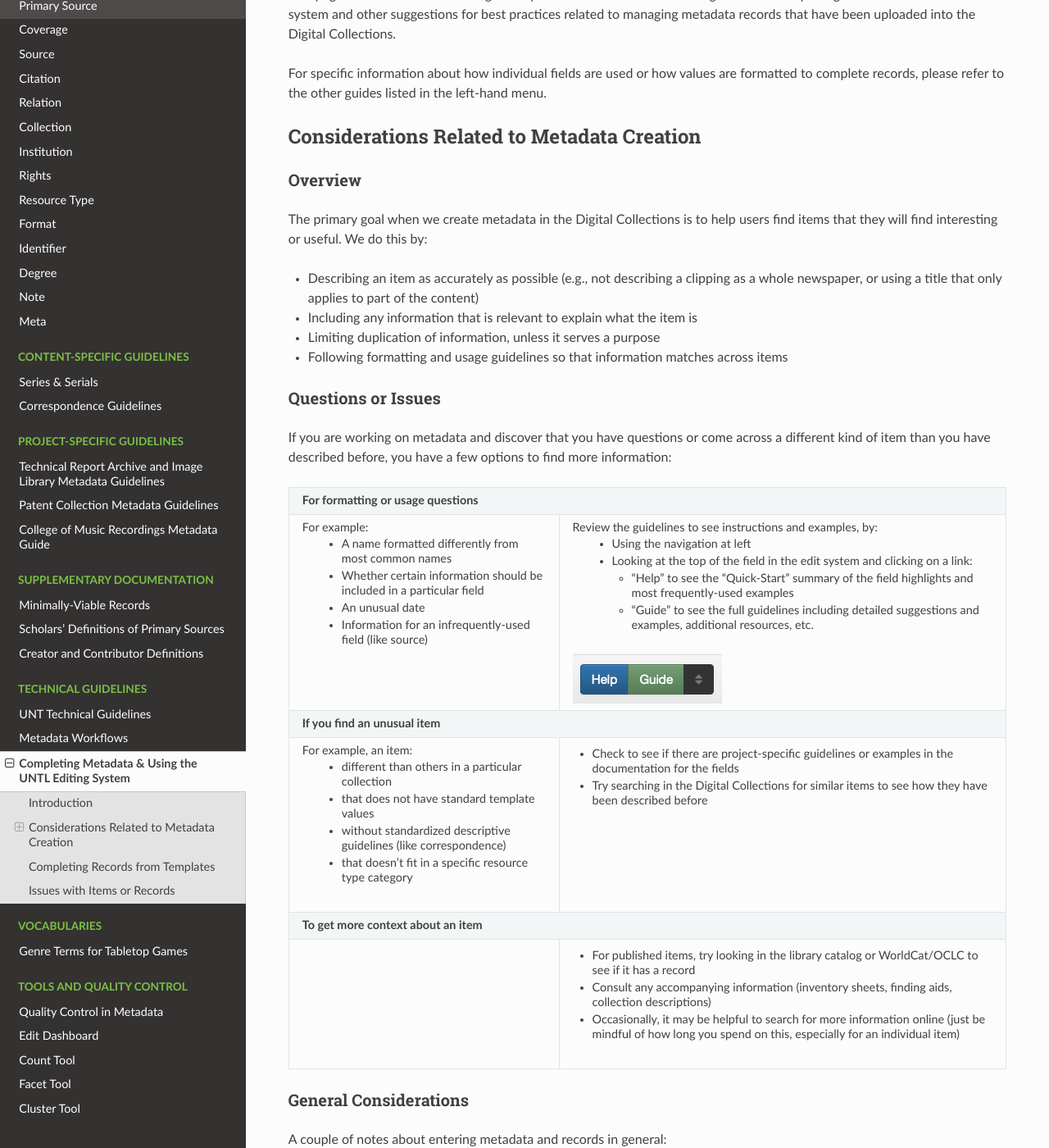
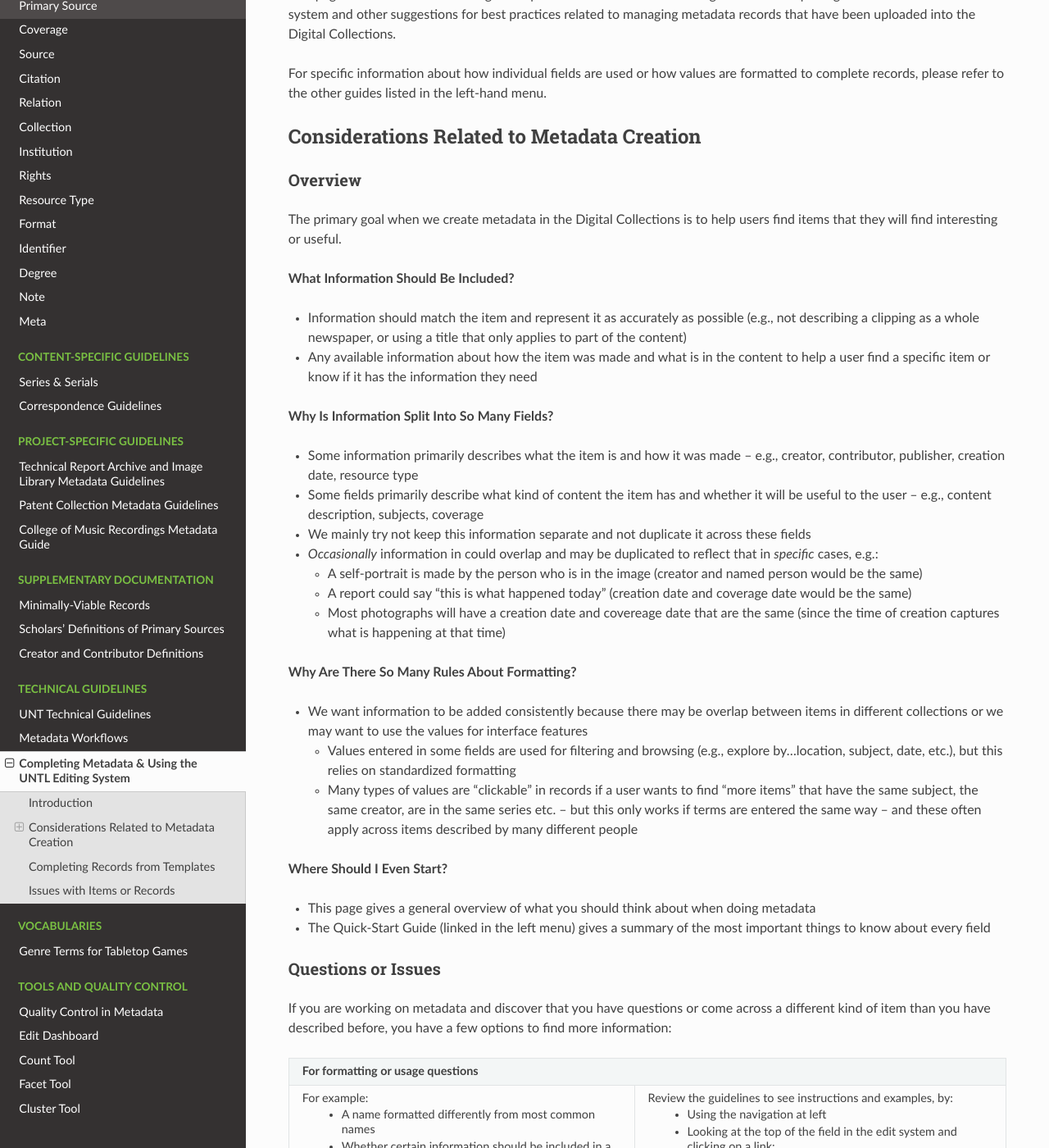
Before and after one commit to unt-libraries/untl-metadata-documentation, a Sphinx documentation site: the page built from docs/technical/completing-records.rst, in a window 1280 px wide and 1400 px high, scrolled down 234 px. Shown: the whole window at 82% size. Built offline with Sphinx 7.4.7 and the Read the Docs theme 3.1.0, drawn with Linux system fonts in a browser that asks for light colours; some of the changed text lies outside the part shown.

Commit message:
Update technical pages

```diff
--- a/docs/technical/completing-records.rst
+++ b/docs/technical/completing-records.rst
@@ -22,12 +22,35 @@ Overview
 ========
 
 The primary goal when we create metadata in the Digital Collections is to help users find items that they will find interesting or useful.
-We do this by:
 
-* Describing an item as accurately as possible (e.g., not describing a clipping as a whole newspaper, or using a title that only applies to part of the content)
-* Including any information that is relevant to explain what the item is
-* Limiting duplication of information, unless it serves a purpose
-* Following formatting and usage guidelines so that information matches across items
+**What Information Should Be Included?**
+
+-   Information should match the item and represent it as accurately as possible (e.g., not describing a clipping as a whole newspaper, or using a title that only applies to part of the content)
+-   Any available information about how the item was made and what is in the content to help a user find a specific item or know if it has the information they need
+
+**Why Is Information Split Into So Many Fields?**
+
+-   Some information primarily describes what the item is and how it was made -- e.g., creator, contributor, publisher, creation date, resource type
+-   Some fields primarily describe what kind of content the item has and whether it will be useful to the user -- e.g., content description, subjects, coverage
+-   We mainly try not keep this information separate and not duplicate it across these fields
+-   *Occasionally* information in could overlap and may be duplicated to reflect that in *specific* cases, e.g.:
+
+    -   A self-portrait is made by the person who is in the image (creator and named person would be the same)
+    -   A report could say "this is what happened today" (creation date and coverage date would be the same)
+    -   Most photographs will have a creation date and covereage date that are the same (since the time of creation captures what is happening at that time)
+
+**Why Are There So Many Rules About Formatting?**
+
+-   We want information to be added consistently because there may be overlap between items in different collections or we may want to use the values for interface features
+
+    -   Values entered in some fields are used for filtering and browsing (e.g., explore by...location, subject, date, etc.), but this relies on standardized formatting
+    -   Many types of values are "clickable" in records if a user wants to find "more items" that have the same subject, the same creator, are in the same series etc. --
+        but this only works if terms are entered the same way -- and these often apply across items described by many different people
+
+**Where Should I Even Start?**
+
+-   This page gives a general overview of what you should think about when doing metadata
+-   The Quick-Start Guide (linked in the left menu) gives a summary of the most important things to know about every field
 
 
 Questions or Issues
@@ -44,9 +67,9 @@ If you are working on metadata and discover that you have questions or come acro
 | - Whether certain information should be included in a particular field            | - Using the navigation at left                     |
 | - An unusual date                                                                 | - Looking at the top of the field in the edit      |
 | - Information for an infrequently-used field (like source)                        |   system and clicking on a link:                   |
-|                                                                                   |                                                    |
-|                                                                                   |   - "Help" to see the "Quick-Start" summary of     |
-|                                                                                   |     the field highlights and most frequently-used  |
+| - A field that you aren't sure applies (like citation/publication title)          |                                                    |
+| - A qualifier that you haven't used before (like a creator role, such as          |   - "Help" to see the "Quick-Start" summary of     |
+|   "attributed name" that you want to verify before using)                         |     the field highlights and most frequently-used  |
 |                                                                                   |     examples                                       |
 |                                                                                   |   - "Guide" to see the full guidelines including   |
 |                                                                                   |     detailed suggestions and examples, additional  |
@@ -91,7 +114,7 @@ A couple of notes about entering metadata and records in general:
 Completing Records from Templates
 *********************************
 
-Most records are uploaded with at least some pre-filled values or placeholders and may also have notes or reminders.  The goal of these values is to save time so that editors don't have to enter the same value frequently (e.g., if all of the items in a collection have the same creator), to suggest options for greater consistency (e.g., subject values from controlled vocabularies that may apply), and to remind editors to check whether information applies to a specific item.
+Most records are uploaded with at least some pre-filled values or placeholders and may also have notes or reminders.  The goal of these values is to save time so that editors don't have to enter the same value frequently (e.g., if all of the items in a collection have the same creator) and placeholders are intended to: [1] highlight information that is required or expected for the record (e.g., titles or descriptions), [2] remind editors to check whether information applies to a specific item, especially for less-frequently-used fields (like source, which may apply to clippings), and [3] to suggest formatting or values for greater consistency (e.g., subject values from controlled vocabularies that may apply).
 
 
 
@@ -114,11 +137,16 @@ Some things to keep in mind:
 |                                                                                   |                                                    |
 |                                                                                   | | {x, #} p.  > > vii, 300 p.  (i.e., Roman numerals|
 |                                                                                   |   and pagination are likely)                       |
+|                                                                                   |                                                    |
+|                                                                                   | | Fiscal Year YYYY > >  Fiscal Year 1965  (for a   |
+|                                                                                   |   series title, the format must match other titles |
+|                                                                                   |   in the series, in this case it *requires* a      |
+|                                                                                   |   single year)                                     |
 +-----------------------------------------------------------------------------------+----------------------------------------------------+
 | - Some values may apply frequently, but not to every item in a collection; for example, we might include a creator name that applies to|
 |   90% of the records so that editors do not have to add it every time, but there are still a handful of records where the creator name |
-|   should be changed or removed.  This also applies to suggested subject values that should be removed or changed if they do not apply  |
-|   to the **specific item**.                                                                                                            |
+|   should be changed or removed.                                                                                                        |
+| - This also applies to suggested subject values that should be removed or changed if they do not apply to the **specific item**.       |
 +-----------------------------------------------------------------------------------+----------------------------------------------------+
 | - For certain collections, there may be additional notes included as placeholders |Examples of notes:                                  |
 |   to remind editors about special issues                                          |                                                    |
@@ -126,6 +154,15 @@ Some things to keep in mind:
 |                                                                                   |   that are already completed}}}                    |
 |                                                                                   |                                                    |
 |                                                                                   | | {{{add relevant subjects}}}                      |
++-----------------------------------------------------------------------------------+----------------------------------------------------+
+| - Some placeholders have notes to proved suggestions about how to enter           |Examples:                                           |
+|   information or where to find values                                             |                                                    |
+| - The notes should be deleted and values need to be verified, entered, or         | | "Issue #."  -- whole number issue                |
+|   removed                                                                         |                                                    |
+|                                                                                   | | Bowman, Inci A. {{{or name}}}                    |
+|                                                                                   |                                                    |
+|                                                                                   | | "Issued {{{Quarterly}}}."  ---  adjust this based|
+|                                                                                   |   on cover/title page                              |
 +-----------------------------------------------------------------------------------+----------------------------------------------------+
 | - When removing an existing value or placeholder that does not apply, use the "x" | .. image:: ../_static/images/x-button.png          |
 |   button to completely remove the **whole** entry                                 |   :alt: Screenshot of the add/remove buttons.      |
```
